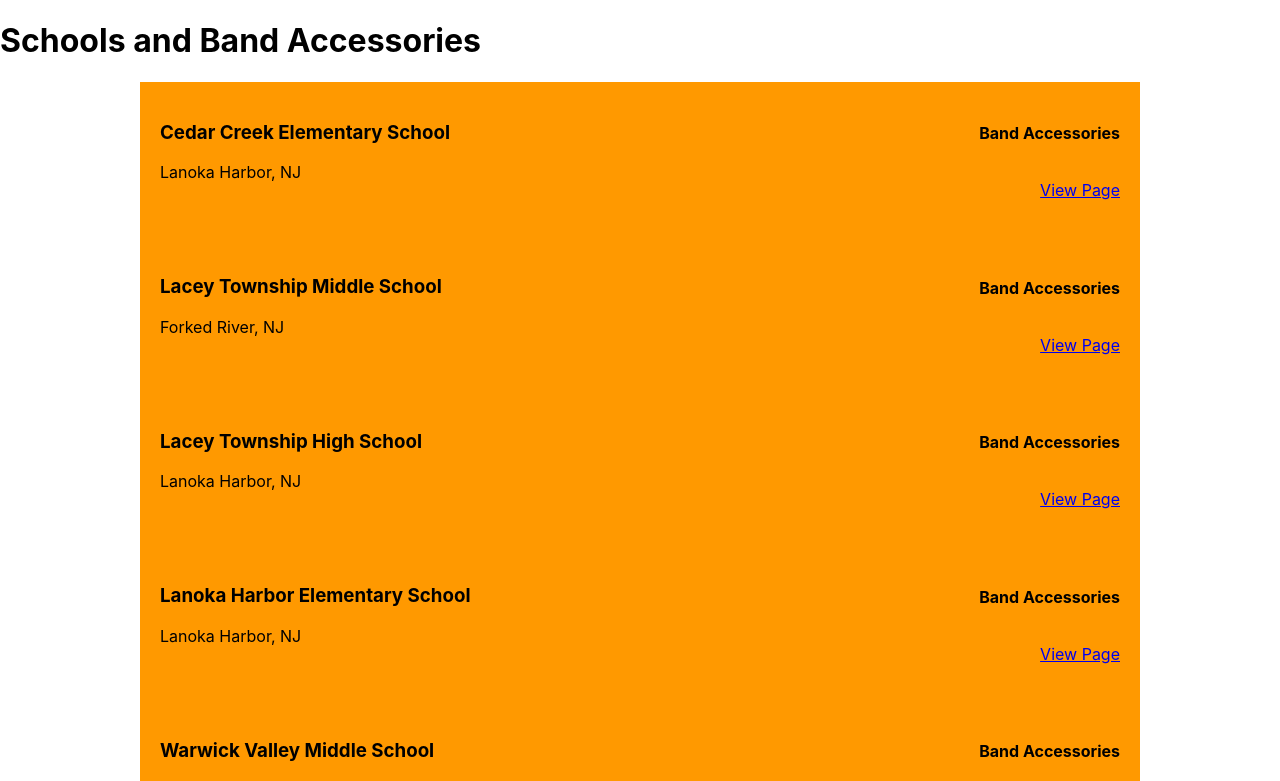
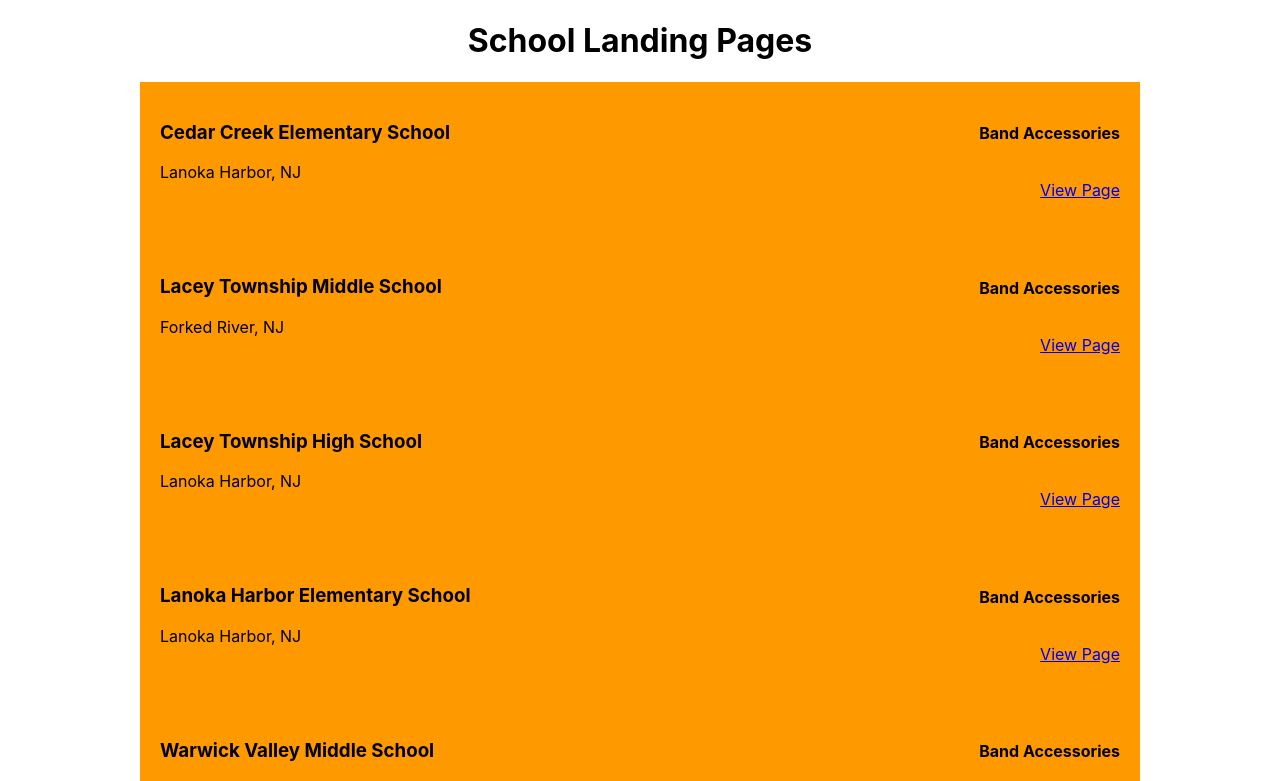
Before and after one commit to fredpasqua/microsite1, a React (Create React App) app: page / in a window 1280 px wide. Shown: the top 781 px of the page. Built offline with nearby package versions, Linux system fonts and the light colour scheme.

Commit message:
update style

```diff
--- /dev/null
+++ b/src/App.css
@@ -0,0 +1,3 @@
+.heading {
+    text-align: center;
+}
--- a/src/App.js
+++ b/src/App.js
@@ -1,14 +1,14 @@
 import React from "react";
 import data from "./data.json";
 import SchoolList from "./Components/SchoolList";
-
+import "./App.css";
 function App() {
   // const data = data
 
   return (
     <div className="App">
       <header className="App-header">
-        <h1>Schools and Band Accessories</h1>
+        <h1 className="heading">School Landing Pages</h1>
         <SchoolList data={data} />
       </header>
     </div>
```
